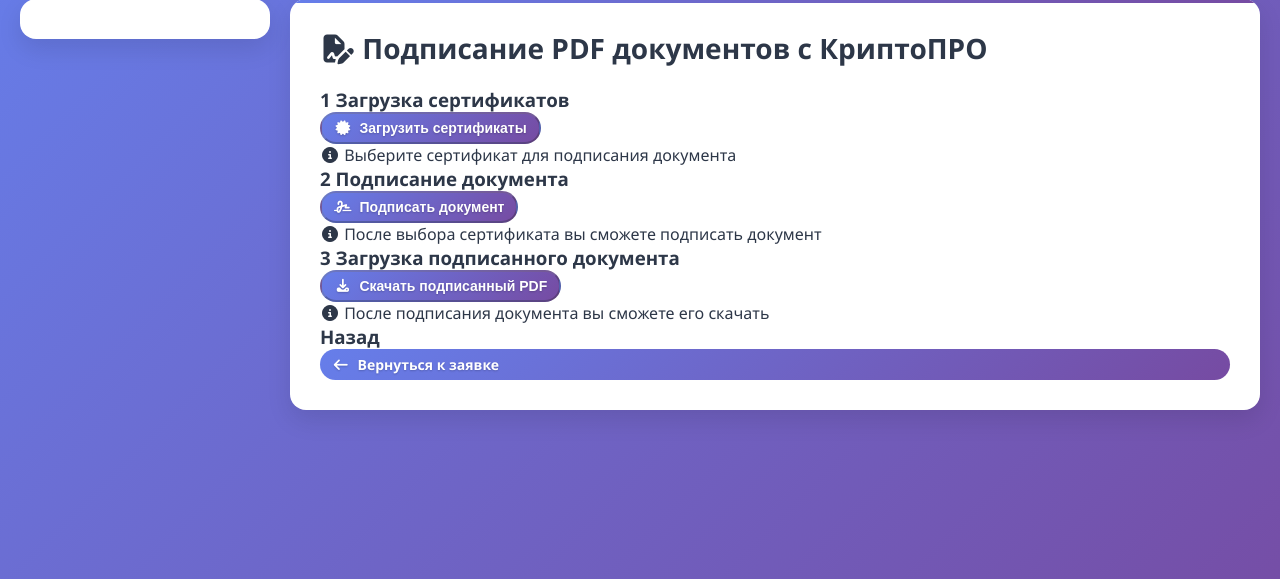
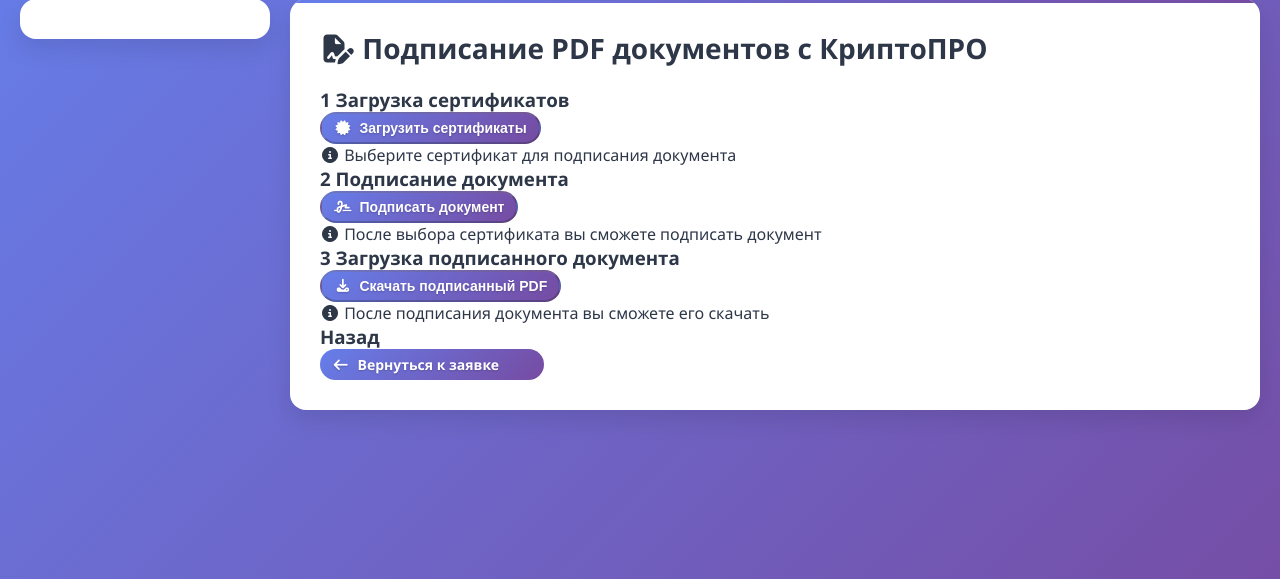
Before and after one commit to asamarka-625/ApplicationSystem, a FastAPI app: template web_app/templates/signature.html in a window 1280 px wide. Shown: the part 95-674 px from the top of the page. Run offline with FastAPI, Linux system fonts and the light colour scheme; the template is opened without the code that fills it: most values are stand-ins (such as "Sample title", 1, 10 or a date in 2020); parts of the project's set-up code (start-up, migrations or seed data) failed here and were passed over.

Commit message:
fix signature 3.2

```diff
--- a/web_app/src/static/js/detail.js
+++ b/web_app/src/static/js/detail.js
@@ -282,7 +282,7 @@
         if (rights.approve && request.rights.approve) {
             actionPanel.style.display = 'block';
             buttonsHTML += `
-                <a class="btn btn-approve" href="/signature/${request.registration_number}">
+                <a class="btn btn-approve" href="/signature/${request.registration_number}" style="width: 14rem;">
                     <i class="fa-solid fa-thumbs-up"></i> Утвердить
                 </a>`;
         }
--- a/web_app/src/static/js/signature.js
+++ b/web_app/src/static/js/signature.js
@@ -284,7 +284,7 @@
                     window.open(result.file_url, '_blank');
                 });
                 downloadBtn.disabled = false;
-                statusDiv.innerHTML += '<div class="status info">Документ успешно подписан</div>';
+                statusDiv.innerHTML = '<div class="status info">Документ успешно подписан</div>';
                 return result;
             })
             .catch(error => {
@@ -292,7 +292,7 @@
             });
 
         } catch (exc) {
-            statusDiv.innerHTML += `<div class="status info">${exc}</div>`;
+            statusDiv.innerHTML = `<div class="status info">${exc}</div>`;
         }
     });
 }
--- a/web_app/templates/signature.html
+++ b/web_app/templates/signature.html
@@ -36,7 +36,7 @@
 
 <div class="signature-container">
     <h3>Назад</h3>
-    <a class="btn btn-primary" id="backRequest">
+    <a class="btn btn-primary" id="backRequest" style="width: 14rem;">
         <i class="fa-solid fa-arrow-left"></i> Вернуться к заявке
     </a>
 </div>
```
